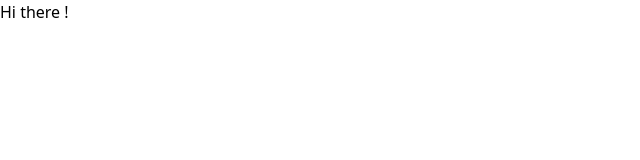
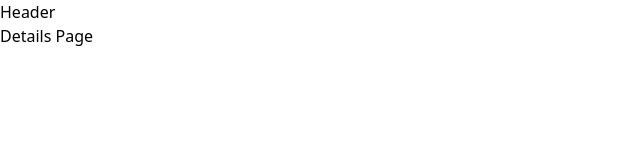
Before and after one commit to AttilaTech01/react-projects-registry, a React (Vite) app: page /packages/1 in a window 1280 px wide. Shown: the top 160 px of the page, without its empty margins (0-640 px from the left). Built offline with nearby package versions, Linux system fonts and the light colour scheme.

Commit message:
Pages, Components and Router

```diff
--- a/package.json
+++ b/package.json
@@ -11,7 +11,8 @@
   },
   "dependencies": {
     "react": "^18.3.1",
-    "react-dom": "^18.3.1"
+    "react-dom": "^18.3.1",
+    "react-router-dom": "^6.28.0"
   },
   "devDependencies": {
     "@eslint/js": "^9.13.0",
--- a/src/App.tsx
+++ b/src/App.tsx
@@ -1,5 +1,32 @@
+import { createBrowserRouter, RouterProvider } from "react-router-dom";
+import Root from "./pages/Root";
+import DetailsPage from "./pages//DetailsPage";
+import HomePage from "./pages//HomePage";
+import SearchPage from "./pages/SearchPage";
+
+const router = createBrowserRouter([
+  {
+    path: "/",
+    element: <Root />,
+    children: [
+      {
+        index: true,
+        element: <HomePage />,
+      },
+      {
+        path: "/search",
+        element: <SearchPage />,
+      },
+      {
+        path: "/packages/:name",
+        element: <DetailsPage />,
+      },
+    ],
+  },
+]);
+
 function App() {
-  return <div>Hi there !</div>;
+  return <RouterProvider router={router} />;
 }
 
 export default App;
--- /dev/null
+++ b/src/components/Header.tsx
@@ -0,0 +1,3 @@
+export default function Header() {
+  return <div>Header</div>;
+}
--- /dev/null
+++ b/src/pages/DetailsPage.tsx
@@ -0,0 +1,3 @@
+export default function DetailsPage() {
+  return <div>Details Page</div>;
+}
--- /dev/null
+++ b/src/pages/HomePage.tsx
@@ -0,0 +1,3 @@
+export default function HomePage() {
+  return <div>Home Page</div>;
+}
--- /dev/null
+++ b/src/pages/Root.tsx
@@ -0,0 +1,11 @@
+import { Outlet } from "react-router-dom";
+import Header from "../components/Header";
+
+export default function Root() {
+  return (
+    <>
+      <Header />
+      <Outlet />
+    </>
+  );
+}
--- /dev/null
+++ b/src/pages/SearchPage.tsx
@@ -0,0 +1,3 @@
+export default function SearchPage() {
+  return <div>Search Page</div>;
+}
```
Also changed, not shown: 1 other file (tests, documents, lock files or other folders).
